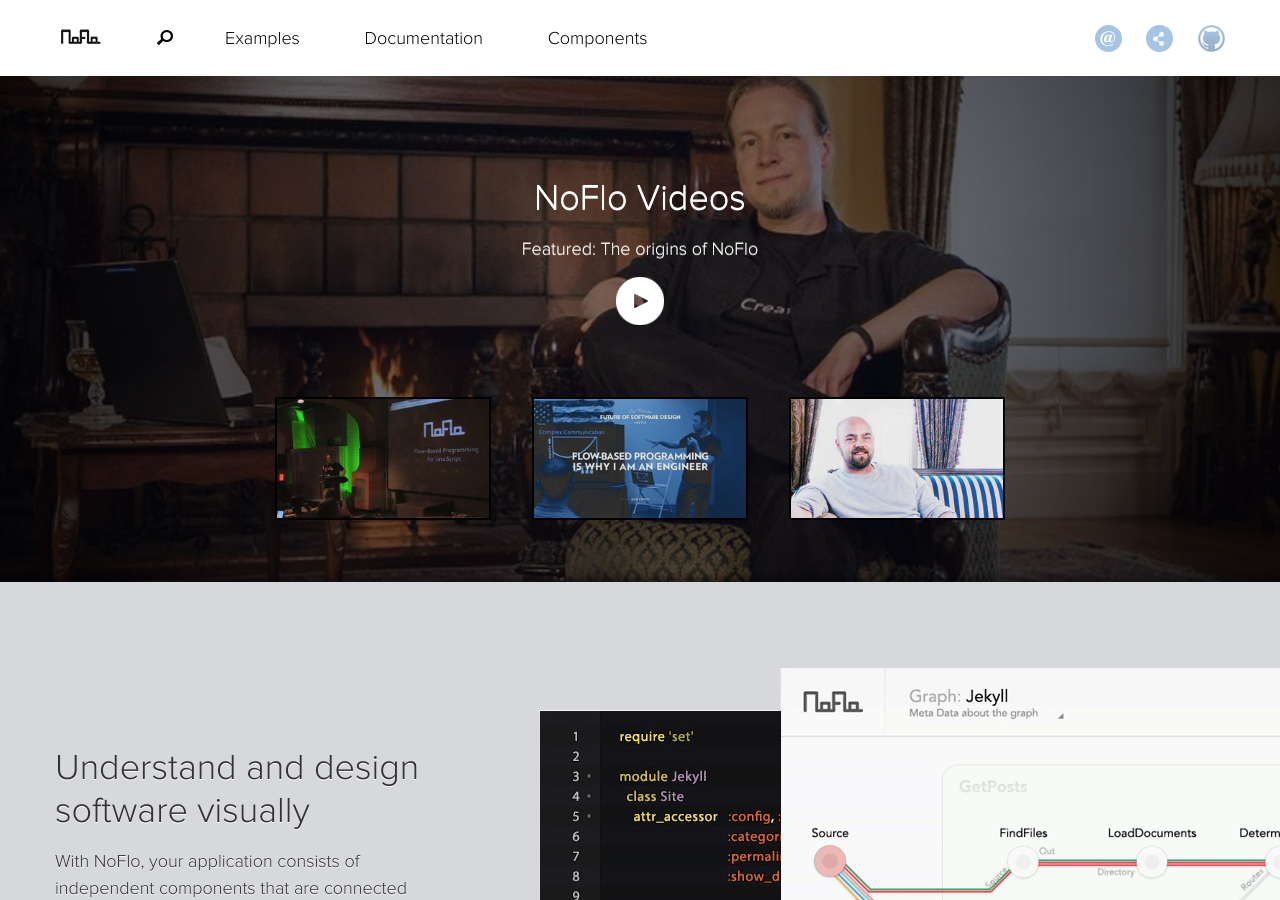
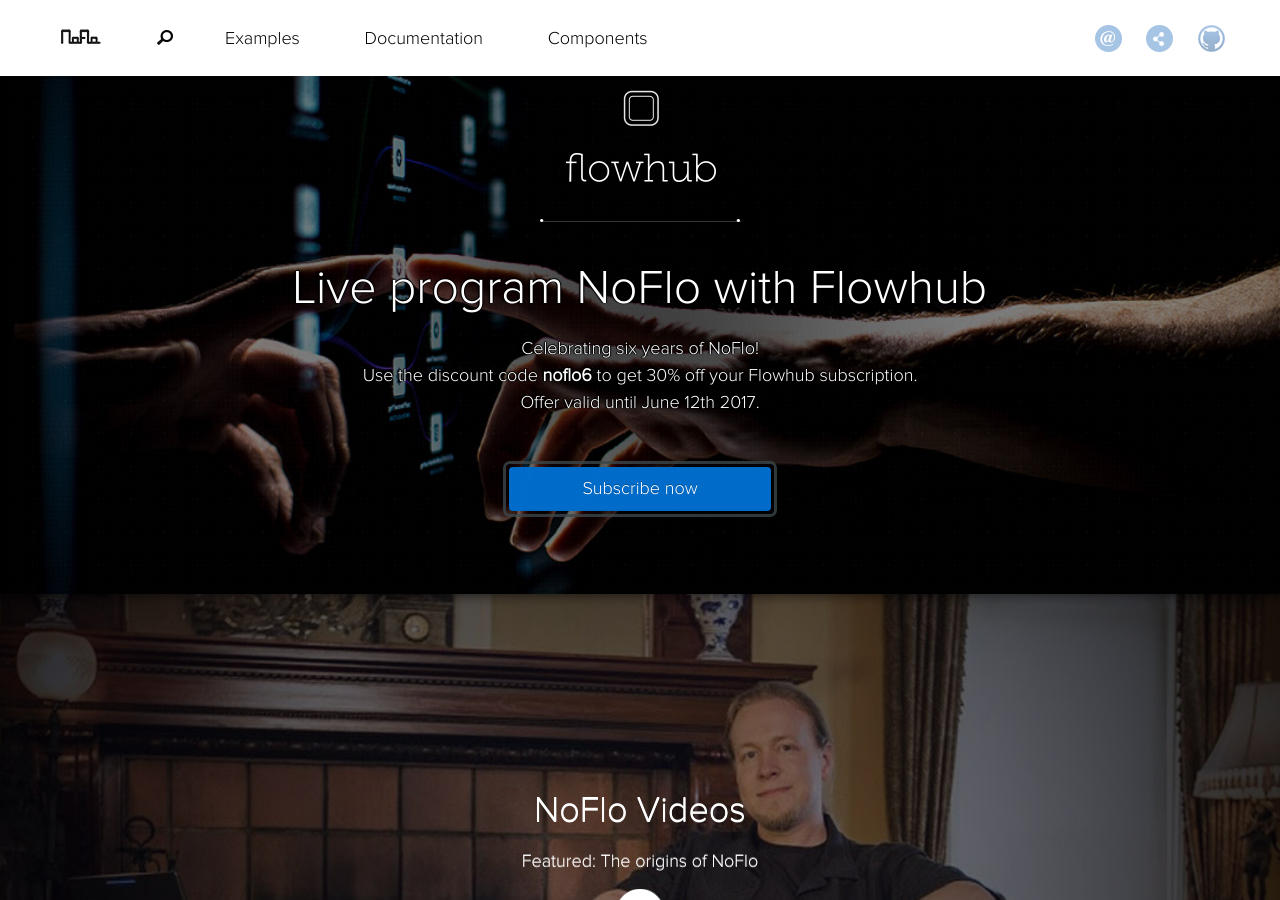
Before and after one commit to noflo/noflo.github.io, a Jekyll site: the page built from index.html, in a window 1280 px wide and 900 px high, scrolled down 1542 px. Built offline with Jekyll 4.4.1, drawn with Linux system fonts in a browser that asks for light colours; nearby versions of some CDN libraries.

Commit message:
NoFlo 6th anniversary Flowhub promo

```diff
--- a/index.html
+++ b/index.html
@@ -2,17 +2,6 @@
 layout: default
 title: NoFlo | Flow-Based Programming for JavaScript
 ---
-  <!--
-  <section class="row-fluid homepage-section">
-    <div class="flowhub-promo">
-      <a class="flowhub-promo-logo" href="https://flowhub.io"><img src="{{ site.basedir }}/img/flowhub-logo.png" alt="Flowhub"></a>
-      <h1 class="flowhub-promo-title">Level Up!</h1>
-      <p class="flowhub-promo-text">The next evolution in the NoFlo Development Environment.<br />Focused on touch and motion.</p>
-      <a href="https://flowhub.io" class="btn btn-primary flowhub-promo-button download-button">Try the beta</a>
-    </div>
-  </section>
-  -->
-
   <section class="row-fluid homepage-section">
     <div class="promo">
       <h1 class="promo__title">{{ site.title }}</h1>
@@ -47,6 +36,15 @@ title: NoFlo | Flow-Based Programming for JavaScript
           <p>NoFlo components can be written in any language that transpiles into JavaScript including ES6.</p>
         </div>
       </div>
+    </div>
+  </section>
+
+  <section class="row-fluid homepage-section">
+    <div class="flowhub-promo">
+      <a class="flowhub-promo-logo" href="https://flowhub.io"><img src="{{ site.basedir }}/img/flowhub-logo.png" alt="Flowhub"></a>
+      <h1 class="flowhub-promo-title">Live program NoFlo with Flowhub</h1>
+      <p class="flowhub-promo-text">Celebrating six years of NoFlo!<br/>Use the discount code <b>noflo6</b> to get 30% off your Flowhub subscription.<br/>Offer valid until June 12th 2017.</p>
+      <a href="https://plans.flowhub.io" class="btn btn-primary flowhub-promo-button download-button">Subscribe now</a>
     </div>
   </section>
 
```
